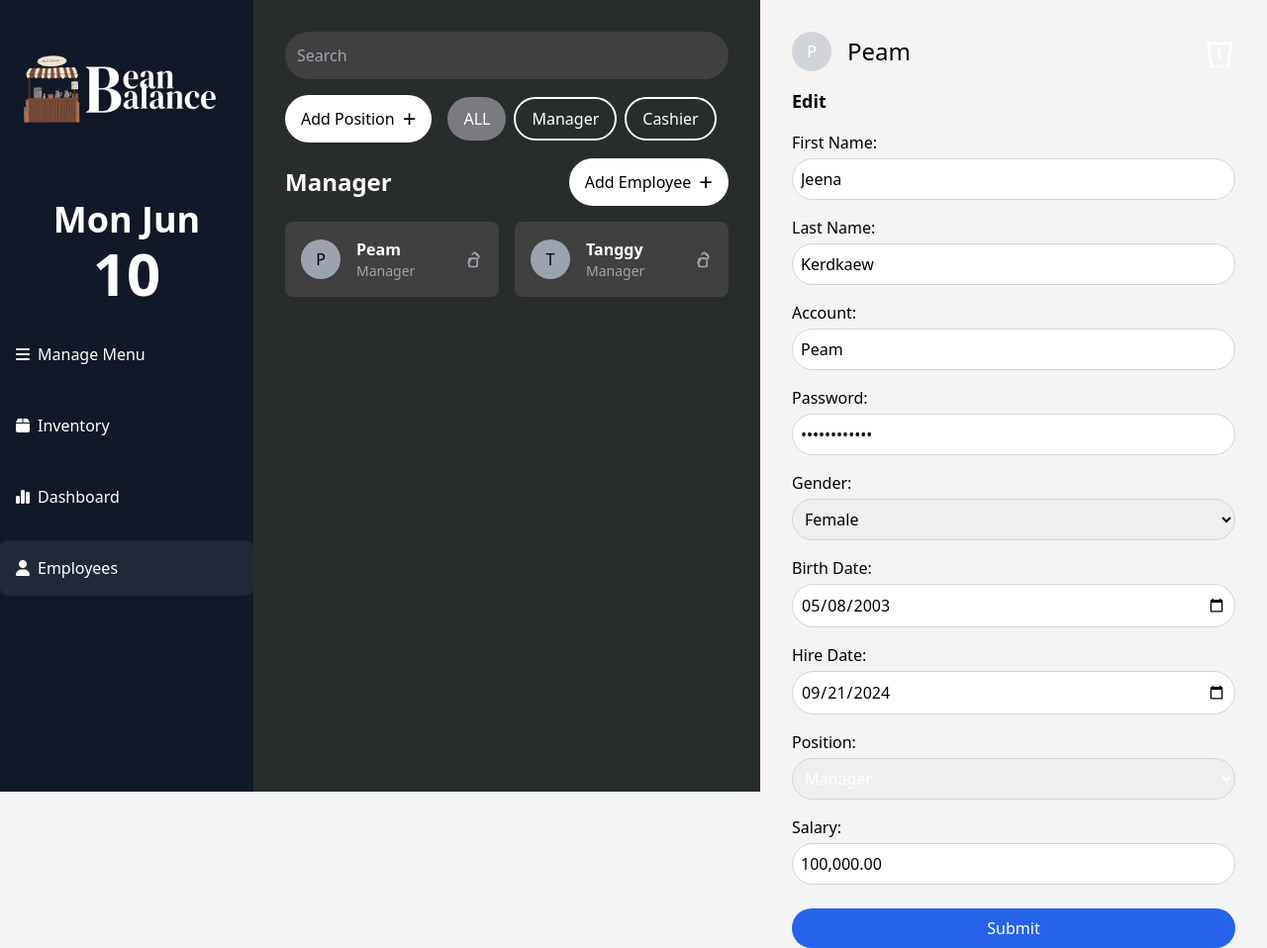
After one commit to jeena5555/project-server-side, a Django app: page /employees/edit in a window 1280 px wide. The commit adds this page. Shown: the whole page at 99% size. Run offline with Django 5.2, Linux system fonts and the light colour scheme; some libraries are stand-ins or nearby versions.

Commit message:
Update employee manage page + add position bttn

```diff
--- /dev/null
+++ b/beanbalance/employees/templates/employee_manage.html
@@ -0,0 +1,200 @@
+{% extends 'layout.html'%}
+{%block content%}
+<body class="bg-gray-900 text-white font-sans">
+  <div class="flex h-screen">
+    <!-- Left Panel -->
+    <div class="w-1/2 p-8" style="background-color: #292C2D;">
+      <!-- Search Bar -->
+      <div class="mb-4">
+        <input
+          type="text"
+          class="w-full p-3 rounded-full text-white"
+          style="background-color: #404040;"
+          placeholder="Search"
+        />
+      </div>
+
+      <!-- Add Position & Filters -->
+      <div class="flex items-center space-x-4 mb-4">
+        <a href="{% url 'add-employee' %}" class="px-4 py-2 rounded-full flex items-center" style="background-color:#ffffff;">
+          Add Position <span class="ml-2 text-2xl">+</span>
+        </a>
+        <div class="flex space-x-2">
+          <button class="px-4 py-2 rounded-full text-white" style="background-color: #797B7E">ALL</button>
+          <button class="px-4 py-2 border-2 border-white text-white rounded-full bg-transparent hover:bg-white hover:text-black">
+            Manager
+          </button>
+          <button class="px-4 py-2 border-2 border-white text-white rounded-full bg-transparent hover:bg-white hover:text-black">
+            Cashier
+          </button>
+        </div>
+      </div>
+
+      <!-- Manager Section -->
+      <div class="flex justify-between items-center mb-4">
+        <h2 class="text-2xl font-semibold text-white">Manager</h2>
+        <button class="bg-gray-700 px-4 py-2 rounded-full flex items-center" style="background-color:#ffffff;">
+          Add Employee <span class="ml-2 text-2xl">+</span>
+        </button>
+      </div>
+
+      <!-- Employee Cards -->
+      <div class="grid grid-cols-2 gap-4">
+        <!-- Employee Card -->
+        <div class="p-4 rounded-lg flex items-center justify-between" style="background-color:#404040;">
+          <div class="flex items-center space-x-4">
+            <div class="w-10 h-10 bg-gray-400 rounded-full flex items-center justify-center">
+              P
+            </div>
+            <div>
+              <h3 class="font-semibold text-white">Peam</h3>
+              <p class="text-gray-400 text-sm">Manager</p>
+            </div>
+          </div>
+          <button>
+            <svg xmlns="http://www.w3.org/2000/svg" fill="none" viewBox="0 0 24 24" stroke="currentColor" class="w-5 h-5 text-gray-400">
+              <path stroke-linecap="round" stroke-linejoin="round" stroke-width="2" d="M15.232 5.232l3.536 3.536M9 11h6a2 2 0 012 2v6a2 2 0 01-2 2H9a2 2 0 01-2-2v-6a2 2 0 012-2zm2-5l.879-.879a3 3 0 014.242 0l1.768 1.768a3 3 0 010 4.242L12 11.415M9 13l-3 3"></path>
+            </svg>
+          </button>
+        </div>
+
+        <!-- Duplicate the card for more employees as shown in the design -->
+        <div class="p-4 rounded-lg flex items-center justify-between" style="background-color:#404040;">
+          <div class="flex items-center space-x-4">
+            <div class="w-10 h-10 bg-gray-400 rounded-full flex items-center justify-center">
+              T
+            </div>
+            <div>
+              <h3 class="font-semibold text-white">Tanggy</h3>
+              <p class="text-gray-400 text-sm">Manager</p>
+            </div>
+          </div>
+          <button>
+            <svg xmlns="http://www.w3.org/2000/svg" fill="none" viewBox="0 0 24 24" stroke="currentColor" class="w-5 h-5 text-gray-400">
+              <path stroke-linecap="round" stroke-linejoin="round" stroke-width="2" d="M15.232 5.232l3.536 3.536M9 11h6a2 2 0 012 2v6a2 2 0 01-2 2H9a2 2 0 01-2-2v-6a2 2 0 012-2zm2-5l.879-.879a3 3 0 014.242 0l1.768 1.768a3 3 0 010 4.242L12 11.415M9 13l-3 3"></path>
+            </svg>
+          </button>
+        </div>
+      </div>
+    </div>
+
+    <!-- Right Panel -->
+    <div class="w-1/2 p-8 text-black" style="background-color: #F5F4F2; color: #ffffff" >
+      <!-- Profile Edit Form -->
+      <div class="flex items-center mb-4">
+        <div class="w-10 h-10 bg-gray-300 rounded-full flex items-center justify-center text-full">P</div>
+        <h2 class="ml-4 text-2xl text-black">Peam</h2>
+        <button class="ml-auto">
+          <svg xmlns="http://www.w3.org/2000/svg" fill="none" viewBox="0 0 24 24" stroke="currentColor" class="w-8 h-8">
+            <path stroke-linecap="round" stroke-linejoin="round" stroke-width="2" d="M3 6l3 18h12l3-18H3zm9 4v7"></path>
+          </svg>
+        </button>
+      </div>
+
+      <h3 class="text-lg font-semibold mb-4 text-black">Edit</h3>
+
+      <!-- Form Fields -->
+      <form action="#">
+        <div class="grid grid-cols-1 gap-4">
+          <div>
+            <label for="first-name" class="block mb-1 text-black">First Name:</label>
+            <input
+              type="text"
+              id="first-name"
+              value="Jeena"
+              class="w-full p-2 border border-gray-300 rounded-full text-black"
+            />
+          </div>
+          <div>
+            <label for="last-name" class="block mb-1 text-black">Last Name:</label>
+            <input
+              type="text"
+              id="last-name"
+              value="Kerdkaew"
+              class="w-full p-2 border border-gray-300 rounded-full text-black"
+            />
+          </div>
+        </div>
+
+        <div class="grid grid-cols-1 gap-4 mt-4">
+          <div>
+            <label for="account" class="block mb-1 text-black">Account:</label>
+            <input
+              type="text"
+              id="account"
+              value="Peam"
+              class="w-full p-2 border border-gray-300 rounded-full text-black"
+            />
+          </div>
+          <div>
+            <label for="password" class="block mb-1 text-black">Password:</label>
+            <input
+              type="password"
+              id="password"
+              value="************"
+              class="w-full p-2 border border-gray-300 rounded-full text-black"
+            />
+          </div>
+        </div>
+
+        <div class="grid grid-cols-1 gap-4 mt-4">
+          <div>
+            <label for="gender" class="block mb-1 text-black">Gender:</label>
+            <select id="gender" class="w-full p-2 border border-gray-300 rounded-full text-black">
+              <option>Female</option>
+              <option>Male</option>
+            </select>
+          </div>
+          <div>
+            <label for="birth-date" class="block mb-1 text-black">Birth Date:</label>
+            <input
+              type="date"
+              id="birth-date"
+              value="2003-05-08"
+              class="w-full p-2 border border-gray-300 rounded-full text-black"
+            />
+          </div>
+        </div>
+
+        <div class="grid grid-cols-1 gap-4 mt-4">
+          <div>
+            <label for="hire-date" class="block mb-1 text-black">Hire Date:</label>
+            <input
+              type="date"
+              id="hire-date"
+              value="2024-09-21"
+              class="w-full p-2 border border-gray-300 rounded-full text-black"
+            />
+          </div>
+          <div>
+            <label for="position" class="block mb-1 text-black">Position:</label>
+            <select id="position" class="w-full p-2 border border-gray-300 rounded-full">
+              <option>Manager</option>
+              <option>Cashier</option>
+            </select>
+          </div>
+        </div>
+
+        <div class="mt-4">
+          <label for="salary" class="block mb-1 text-black">Salary:</label>
+          <input
+            type="text"
+            id="salary"
+            value="100,000.00"
+            class="w-full p-2 border border-gray-300 rounded-full text-black"
+          />
+        </div>
+
+        <button
+          type="submit"
+          class="mt-6 w-full bg-blue-600 text-white py-2 rounded-full"
+        >
+          Submit
+        </button>
+      </form>
+    </div>
+  </div>
+</body>
+</html>
+
+{% endblock %}
--- a/beanbalance/employees/templates/layout.html
+++ b/beanbalance/employees/templates/layout.html
@@ -4,7 +4,7 @@
   <meta charset="UTF-8">
   <meta name="viewport" content="width=device-width, initial-scale=1.0">
   <link rel="stylesheet" href="https://cdnjs.cloudflare.com/ajax/libs/font-awesome/6.5.1/css/all.min.css">
-  <title>{% block title %}Sidebar Example{% endblock %}</title>
+  <title>{% block title %}employee{% endblock %}</title>
   <script src="https://cdn.tailwindcss.com"></script>
 </head>
 <body class="bg-gray-100">
@@ -41,11 +41,9 @@
   </div>
 
   <!-- Main Content -->
-  <div class="ml-64 p-6">
+  <div class="ml-64 flex-1">
     {% block content %}
       <div class="text-gray-700">
-        <h1 class="text-3xl font-bold">Welcome to the Dashboard</h1>
-        <p class="mt-4">This is your main content area. Adjust it as needed.</p>
       </div>
     {% endblock %}
   </div>
--- a/beanbalance/employees/templates/sidebar.html
+++ /dev/null
@@ -1,3 +0,0 @@
-{% extends 'layout.html'%}
-{%block content%} <h1>Hello</h1>
-{% endblock %}
--- a/beanbalance/employees/urls.py
+++ b/beanbalance/employees/urls.py
@@ -1,8 +1,9 @@
 from django.urls import path
 
-from employees.views import EmployeeView, SidebarView
+from employees.views import EmployeeView, EmployeeManageView,EmployeeAddView
 
 urlpatterns = [
     path('', EmployeeView.as_view(), name="employee"),
-    path('test', SidebarView.as_view(), name="test"),
+    path('edit', EmployeeManageView.as_view(), name="edit-employee"),
+    path('edit/add', EmployeeAddView.as_view(), name="add-employee"),
 ]
--- a/beanbalance/employees/views.py
+++ b/beanbalance/employees/views.py
@@ -14,6 +14,10 @@ class EmployeeView(View):
 
         return render(request, self.template_name, {"employees": employees})
 
-class SidebarView(View):
+class EmployeeManageView(View):
     def get(self, request):
-        return render(request, 'sidebar.html')
+        return render(request, 'employee_manage.html')
+
+class EmployeeAddView(View):
+    def get(self, request):
+        return render(request, 'employee_add.html')
```
Also changed, not shown: beanbalance/employees/templates/employee_add.html (added, +117 -0 lines).
